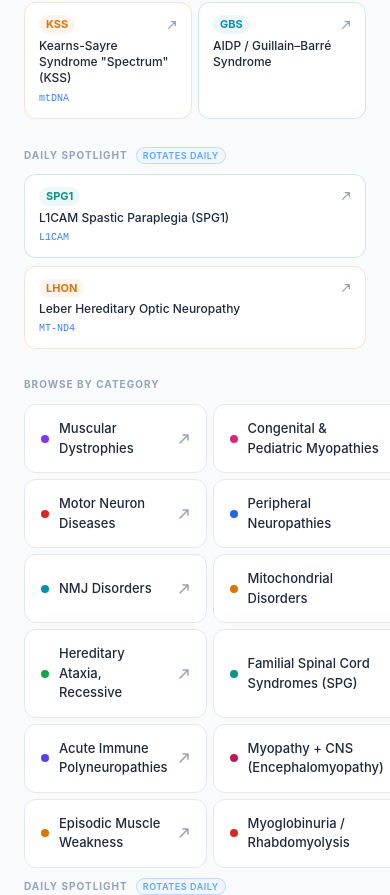
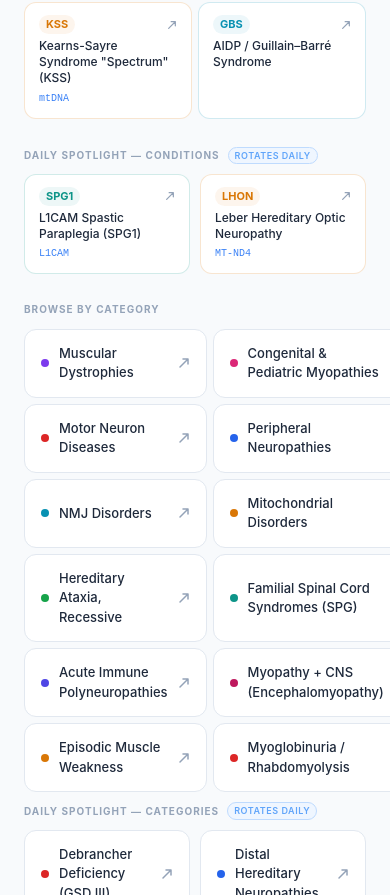
Before and after one commit to dcb271-code/Neuromuscular-homage, a Next.js app: page / in a window 390 px wide. Shown: the part 2009-2904 px from the top of the page. Built offline with nearby package versions, Linux system fonts and the light colour scheme.

Commit message:
Keep daily spotlight 2-col on mobile, label conditions vs categories

```diff
--- a/app/globals.css
+++ b/app/globals.css
@@ -22,6 +22,8 @@
 .nm-3col { display: grid; grid-template-columns: repeat(3, 1fr); gap: 8px; }
 .nm-4col { display: grid; grid-template-columns: repeat(4, 1fr); gap: 10px; }
 .nm-2col { display: grid; grid-template-columns: repeat(2, 1fr); gap: 12px; }
+/* Always 2 columns regardless of viewport — used for daily spotlight rows */
+.nm-2col-pinned { display: grid; grid-template-columns: repeat(2, 1fr); gap: 10px; }
 
 @media (max-width: 640px) {
   .nm-3col { grid-template-columns: repeat(2, 1fr); gap: 6px; }
--- a/components/RotatingWidgets.tsx
+++ b/components/RotatingWidgets.tsx
@@ -53,11 +53,11 @@ export function RotatingCategories() {
 
   return (
     <div style={{ marginTop: '10px' }}>
-      <RotatingLabel />
+      <RotatingLabel kind="Categories" />
       {!mounted ? (
         <SkeletonGrid />
       ) : (
-        <div className="nm-2col">
+        <div className="nm-2col-pinned">
           {items.map(cat => (
             <a
               key={cat.url}
@@ -166,11 +166,11 @@ export function RotatingConditions() {
 
   return (
     <div style={{ marginTop: '10px', marginBottom: '28px' }}>
-      <RotatingLabel />
+      <RotatingLabel kind="Conditions" />
       {!mounted ? (
         <SkeletonGrid />
       ) : (
-        <div className="nm-2col">
+        <div className="nm-2col-pinned">
           {items.map(cond => (
             <a
               key={cond.url}
@@ -228,7 +228,7 @@ export function RotatingConditions() {
 
 // ─── Shared helpers ───────────────────────────────────────────────────────────
 
-function RotatingLabel() {
+function RotatingLabel({ kind }: { kind: 'Conditions' | 'Categories' }) {
   return (
     <div style={{
       display: 'flex', alignItems: 'center', gap: '8px',
@@ -238,7 +238,7 @@ function RotatingLabel() {
         fontSize: '10px', fontWeight: 700, letterSpacing: '0.1em',
         textTransform: 'uppercase', color: '#94a3b8',
       }}>
-        Daily Spotlight
+        Daily Spotlight — {kind}
       </div>
       <span style={{
         fontSize: '9px', fontWeight: 600, letterSpacing: '0.06em',
@@ -255,7 +255,7 @@ function RotatingLabel() {
 
 function SkeletonGrid() {
   return (
-    <div className="nm-2col">
+    <div className="nm-2col-pinned">
       {[1, 2].map(i => (
         <div key={i} style={{
           background: '#fff', border: '1px solid #e2e8f0',
```
